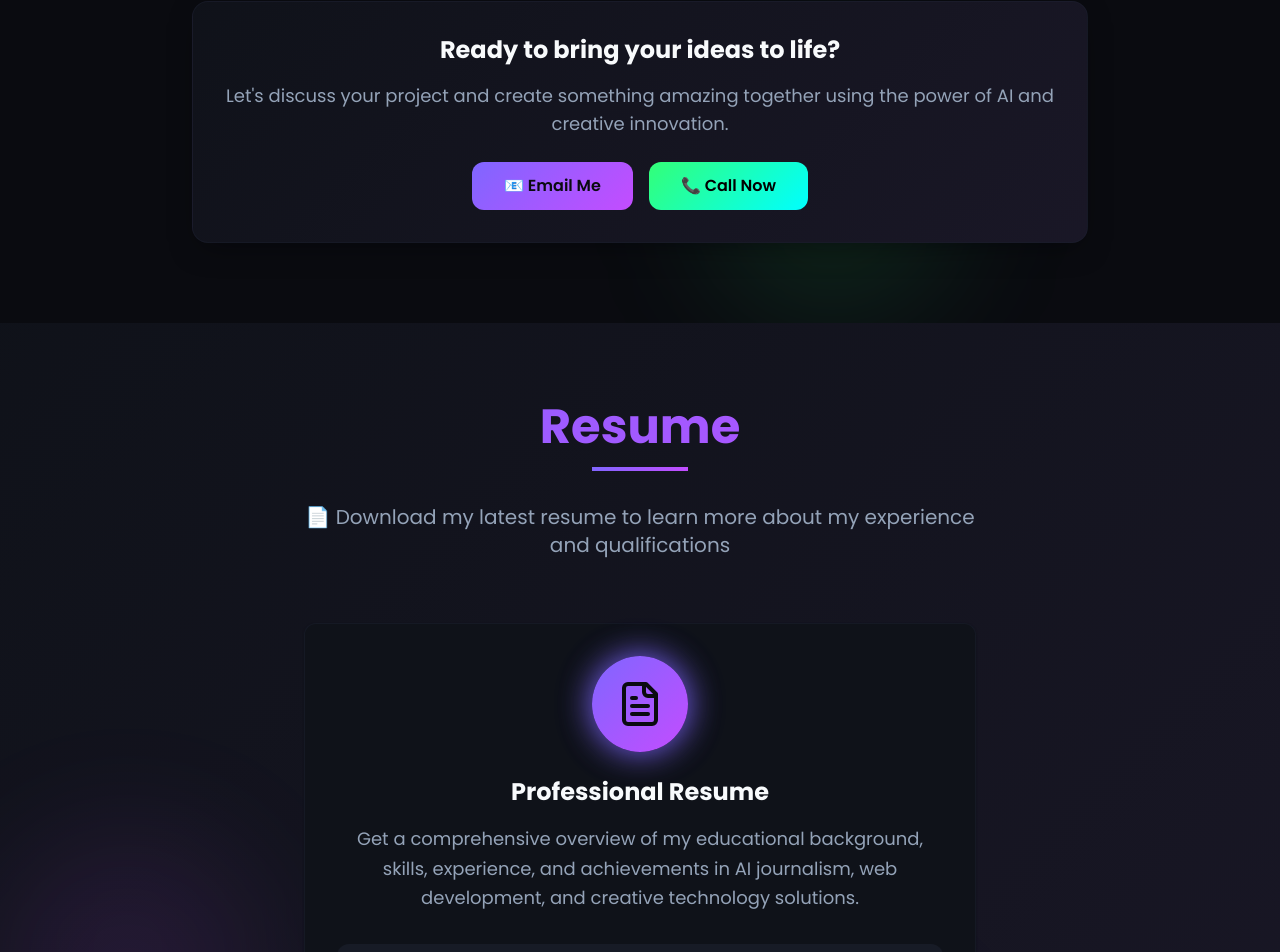
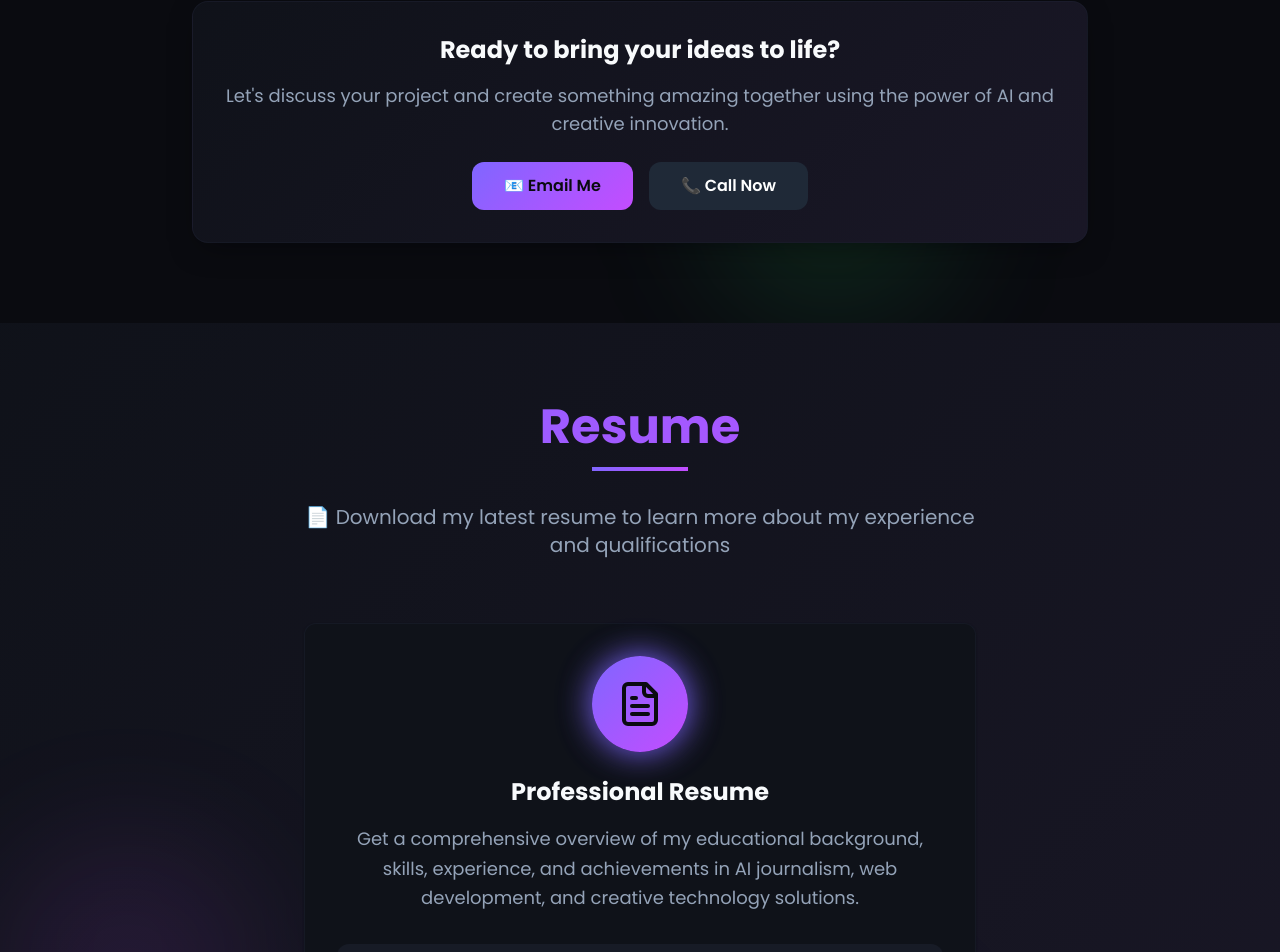
Before and after one commit to Ngima123/ngimasherpa, a React (Vite) app: page / in a window 1280 px wide. Shown: the part 5597-6549 px from the top of the page. Built offline with nearby package versions, Linux system fonts and the light colour scheme.

Commit message:
Fix button color
Changed the button color to dark.

```diff
--- a/src/components/ServicesSection.tsx
+++ b/src/components/ServicesSection.tsx
@@ -145,7 +145,7 @@ const ServicesSection = () => {
               </a>
               <a
                 href="tel:+9779847262758"
-                className="inline-flex items-center justify-center px-8 py-3 bg-gradient-secondary font-poppins font-semibold rounded-lg hover:shadow-neon-green transition-all duration-300 transform hover:scale-105 text-black"
+                className="inline-flex items-center justify-center px-8 py-3 bg-gray-800 font-poppins font-semibold rounded-lg hover:bg-gray-700 transition-all duration-300 transform hover:scale-105 text-white"
               >
                 📞 Call Now
               </a>
```
